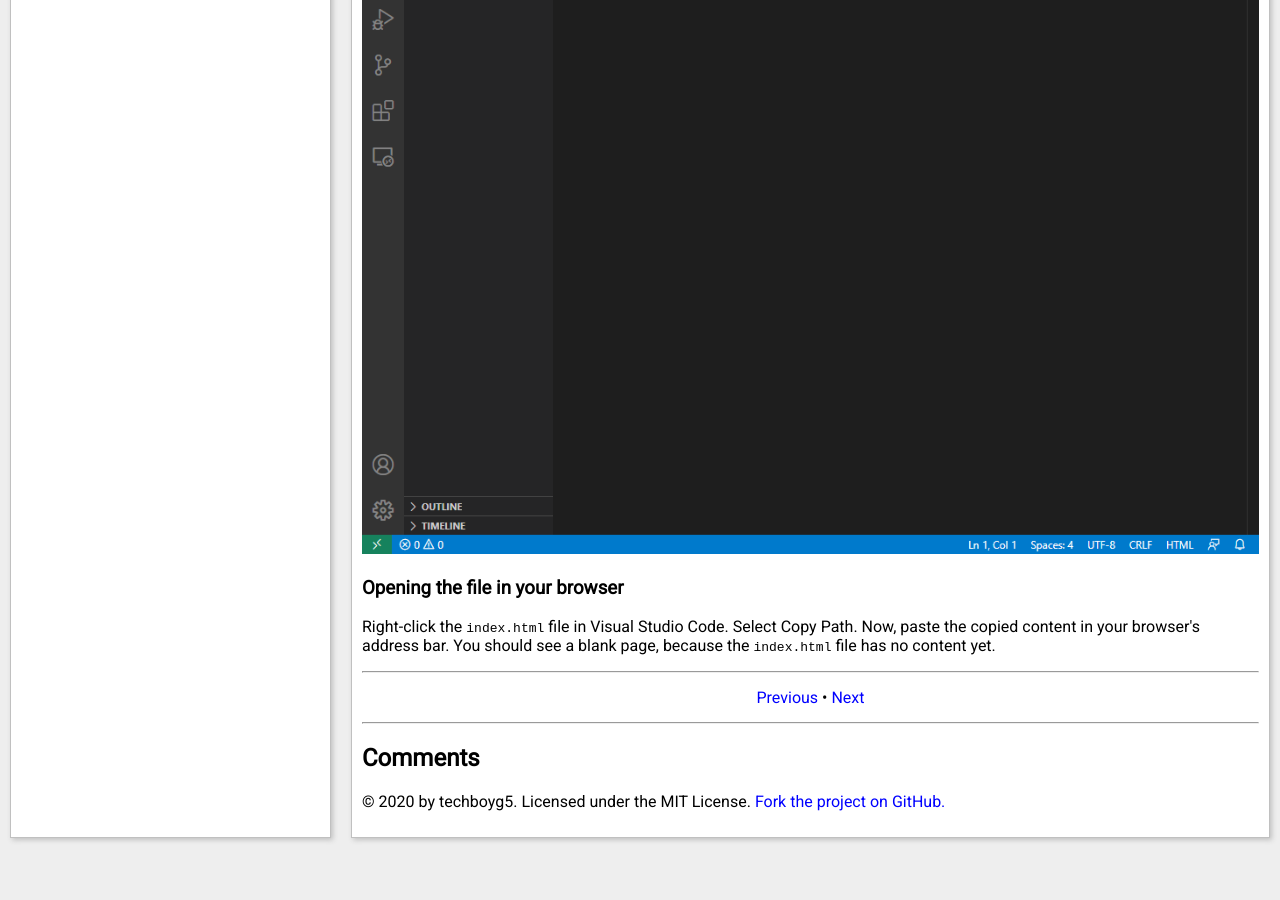
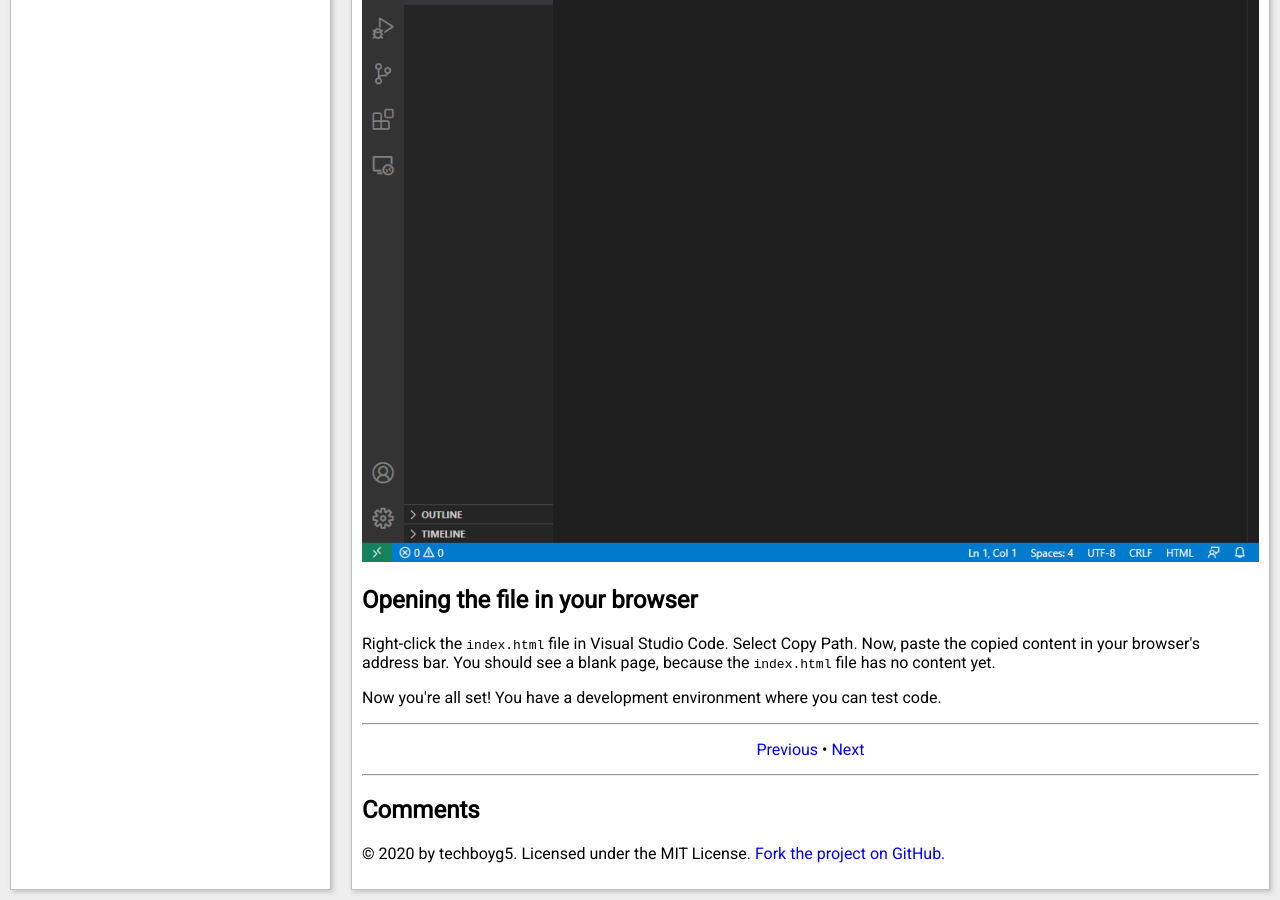
Before and after one commit to techboyg5/web-development-tutorial, a Jekyll site: the page built from chapter2/page2.html, in a window 1280 px wide and 900 px high, scrolled down 2311 px. Built offline with Jekyll 4.4.1, drawn with Linux system fonts in a browser that asks for light colours; comment, search, counter and statistics services are not loaded; before the commit the page ends 3159 px from its top, so only the background shows below that; some of the changed text lies outside the part shown.

Commit message:
Update page2.html

```diff
--- a/chapter2/page2.html
+++ b/chapter2/page2.html
@@ -17,12 +17,13 @@ nexttitle: 2.3 - The HTML Syntax
 <p>Once Visual Studio Code is done installing, you can close the installer window.</p>
 <h2>Setting up a website folder</h2>
 <p>Now, create a folder on your computer, where all website files will be stored. Putting it in the root Desktop folder or the root Documents folder is recommended.</p>
-<h3>Starting Visual Studio Code in this folder</h3>
+<h2>Starting Visual Studio Code in this folder</h2>
 <p>Open Visual Studio Code. Drag the folder to the Visual Studio Code window. Visual Studio Code will restart, running inside the newly opened folder.</p>
 <h2>Creating your first file</h2>
 <p>You're now going to create your first file! Inside Visual Studio Code, right-click the empty list of files. Click "New File", then name the file <code>index.html</code>. This will be the home page of your website.</p>
 <img src="newfile.png" alt="The New File option highlighted in the context menu of Visual Studio Code">
 <img src="namingfile.png" alt="The New File textbox, with index.html types in it">
 <img src="emptyfile.png" alt="The blank index.html file">
-<h3>Opening the file in your browser</h3>
+<h2>Opening the file in your browser</h2>
 <p>Right-click the <code>index.html</code> file in Visual Studio Code. Select Copy Path. Now, paste the copied content in your browser's address bar. You should see a blank page, because the <code>index.html</code> file has no content yet.</p>
+<p>Now you're all set! You have a development environment where you can test code.</p>
```
Also changed, not shown: other parts of chapter2/page2.html (+1 -1 lines).
